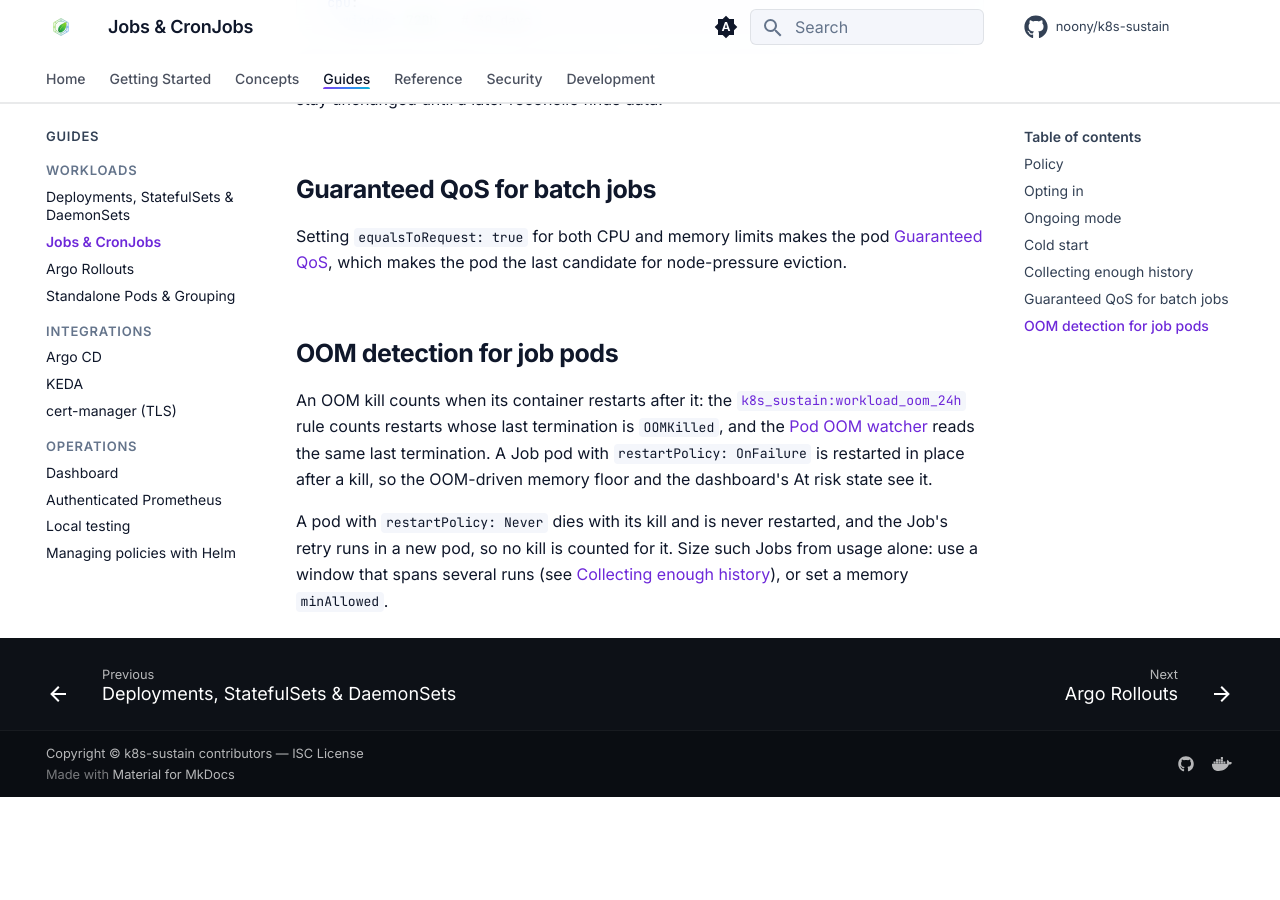
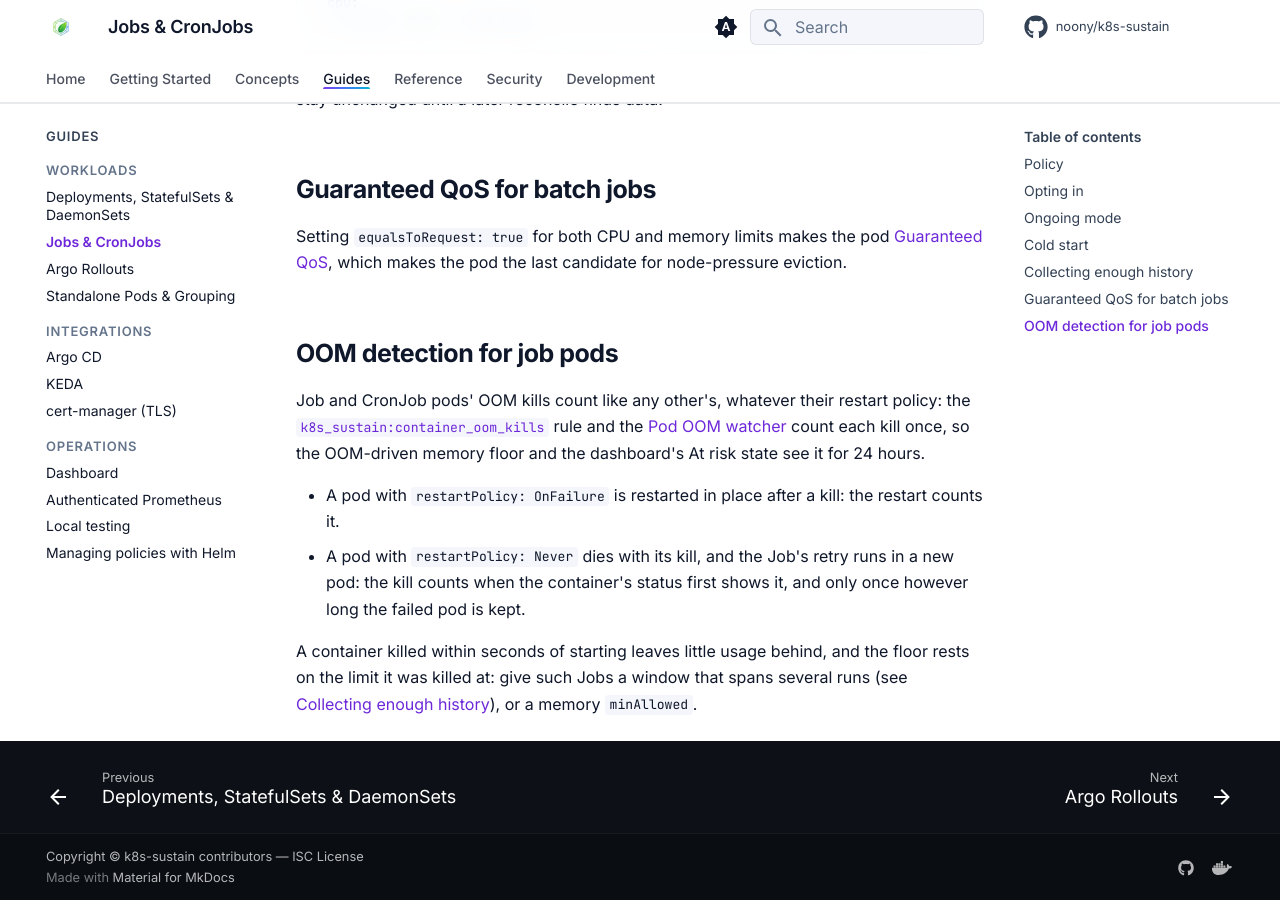
Before and after one commit to noony/k8s-sustain, an MkDocs documentation site: the page built from docs/guides/jobs-and-cronjobs.md, in a window 1280 px wide and 900 px high, scrolled down 2740 px. Built offline with MkDocs 1.6.1 and Material for MkDocs 9.7.7, drawn with Linux system fonts in a browser that asks for light colours; comment, search, counter and statistics services are not loaded; the version menu is left out; before the commit the page ends 3537 px from its top, so only the background shows below that.

Commit message:
docs: record ADR 0010 and describe OOM kills as counted once

```diff
--- a/docs/guides/jobs-and-cronjobs.md
+++ b/docs/guides/jobs-and-cronjobs.md
@@ -104,6 +104,9 @@ Setting `equalsToRequest: true` for both CPU and memory limits makes the pod [Gu
 
 ## OOM detection for job pods
 
-An OOM kill counts when its container restarts after it: the [`k8s_sustain:workload_oom_24h`](../reference/recording-rules.md#k8s_sustainworkload_oom_24h) rule counts restarts whose last termination is `OOMKilled`, and the [Pod OOM watcher](../concepts/architecture.md#pod-oom-watcher) reads the same last termination. A Job pod with `restartPolicy: OnFailure` is restarted in place after a kill, so the OOM-driven memory floor and the dashboard's At risk state see it.
+Job and CronJob pods' OOM kills count like any other's, whatever their restart policy: the [`k8s_sustain:container_oom_kills`](../reference/recording-rules.md#k8s_sustaincontainer_oom_kills) rule and the [Pod OOM watcher](../concepts/architecture.md#pod-oom-watcher) count each kill once, so the OOM-driven memory floor and the dashboard's At risk state see it for 24 hours.
 
-A pod with `restartPolicy: Never` dies with its kill and is never restarted, and the Job's retry runs in a new pod, so no kill is counted for it. Size such Jobs from usage alone: use a window that spans several runs (see [Collecting enough history](#collecting-enough-history)), or set a memory `minAllowed`.
+- A pod with `restartPolicy: OnFailure` is restarted in place after a kill: the restart counts it.
+- A pod with `restartPolicy: Never` dies with its kill, and the Job's retry runs in a new pod: the kill counts when the container's status first shows it, and only once however long the failed pod is kept.
+
+A container killed within seconds of starting leaves little usage behind, and the floor rests on the limit it was killed at: give such Jobs a window that spans several runs (see [Collecting enough history](#collecting-enough-history)), or a memory `minAllowed`.
```
Also changed, not shown: CONTEXT.md (+4 -0 lines), docs/adr/0010-an-oom-kill-is-counted-once.md (added, +44 -0 lines), docs/adr/index.md (+1 -0 lines), docs/concepts/architecture.md (+3 -3 lines), docs/concepts/recommendation-pipeline.md (+1 -1 lines), docs/guides/dashboard.md (+1 -1 lines), 1 other file.
